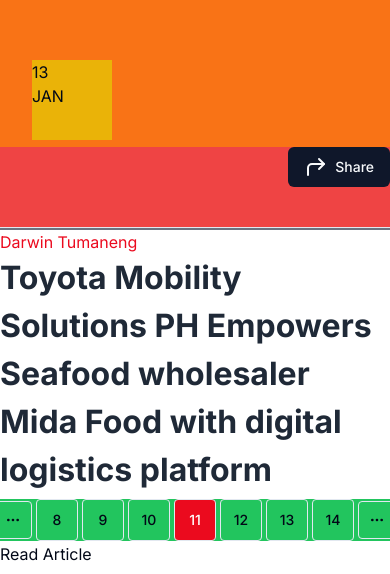
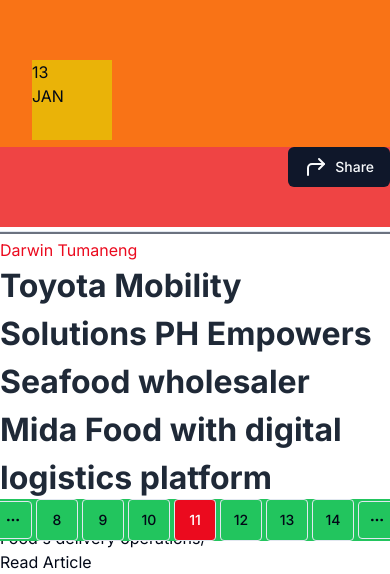
Before and after one commit to ken2213/sdi_front-end-challenge-1, a Next.js app: page / in a window 390 px wide. Shown: the part 303-877 px from the top of the page. Built offline with nearby package versions, Linux system fonts and the light colour scheme.

Commit message:
Implemented: Overall responsiveness of webpage

```diff
--- a/src/app/page.tsx
+++ b/src/app/page.tsx
@@ -4,11 +4,13 @@
 
 export default function Home() {
   return (
-    <main className="">
-      <Hero />
-      <hr className="w-full h-[3px] bg-gray-500" />
-      <Content />
-      <PaginationSection />
+    <main className="w-full h-screen flex justify-center">
+      <div className="w-full sm:w-[98%] md:w-[97%] lg:w-[80%] xl:w-[1100px]">
+          <Hero />
+          <hr className="w-full h-[3px] bg-gray-500 my-1" />
+          <Content />
+          <PaginationSection />
+      </div>
     </main>
   );
 }
```
